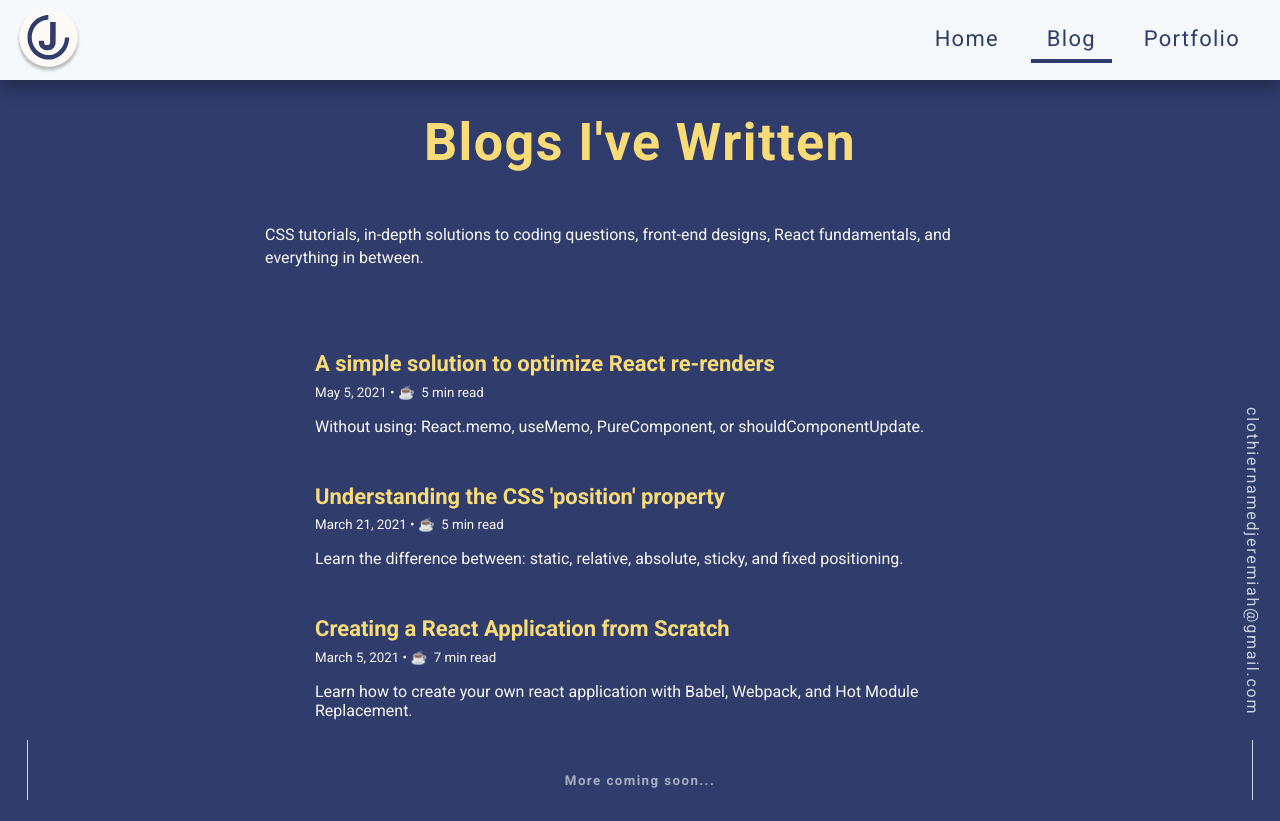
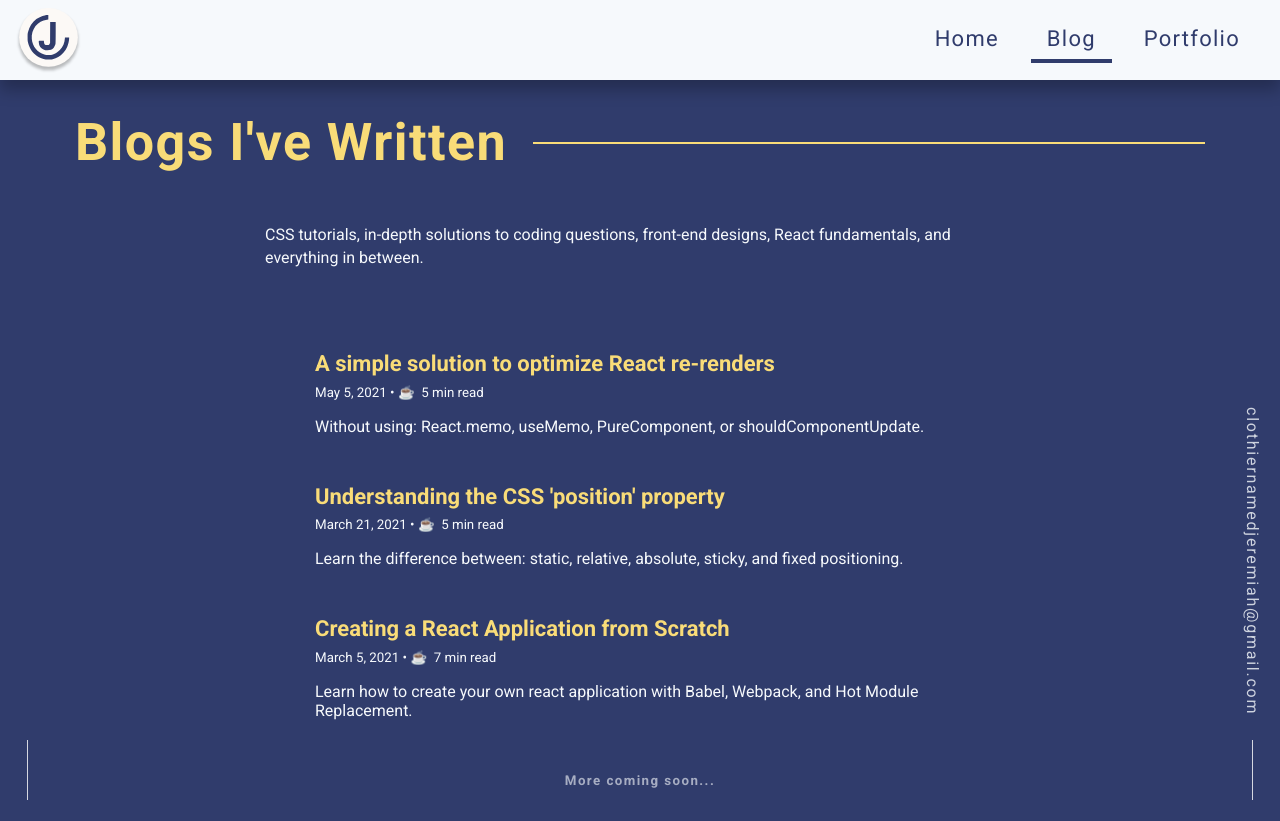
Before and after one commit to ClothierNamedJeremiah/personal-website, a Next.js app: page /blog in a window 1280 px wide. Built offline with nearby package versions, Linux system fonts and the light colour scheme.

Commit message:
line was accidently removed

```diff
--- a/src/pages/blog/index.jsx
+++ b/src/pages/blog/index.jsx
@@ -11,7 +11,7 @@ const Blog = (props) => {
 
   return (
     <div className={styles.container}>
-      <h1 className="portfolio-title fs-large fc-yellow">
+      <h1 className={`${styles.title} fs-large fc-yellow`}>
         Blogs I've Written
       </h1>
       <p className={styles.summary}>
--- a/src/scss/modules/Blog.module.scss
+++ b/src/scss/modules/Blog.module.scss
@@ -6,7 +6,24 @@
   align-items: center;
   margin: 2em 0;
 
-  .summary {
+  & > .title {
+    display: flex;
+    justify-content: space-between;
+    align-items: center;
+    width: 100%;
+
+    &::after {
+      content: '';
+
+      display: inline-block;
+      height: 2px;
+      flex-grow: 1;
+      margin-left: 0.5em;
+      background-color: $yellow;
+    }
+  }
+
+  & > .summary {
     width: 100%;
     max-width: 750px;
     margin-bottom: 3em;
```
